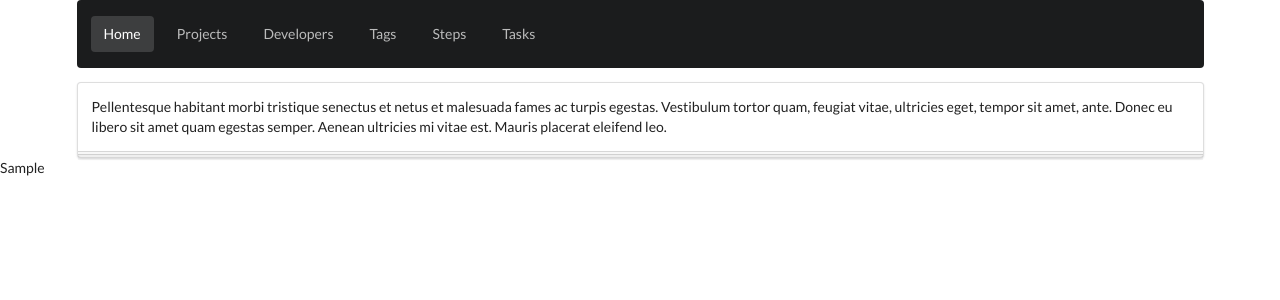
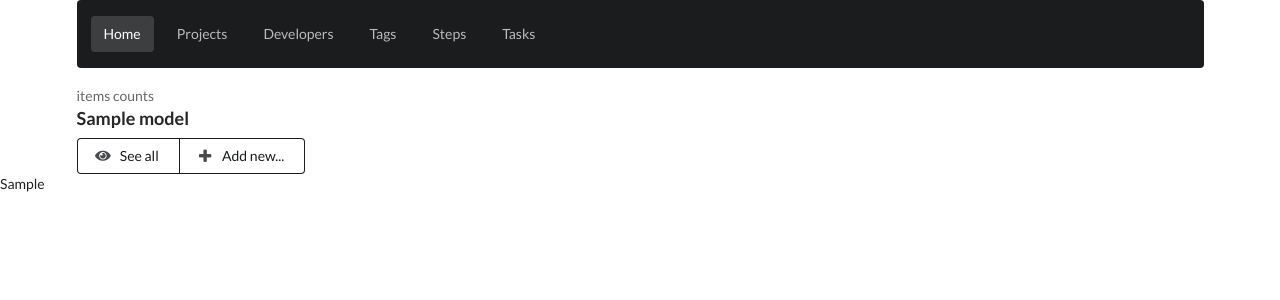
Before and after one commit to ghoussard/boards-symfony, a Symfony app: template templates/index.html.twig in a window 1280 px wide. Shown: the top 300 px of the page. Run offline with Twig, Linux system fonts and the light colour scheme; the template is opened without the code that fills it: most values are stand-ins (such as "Sample title", 1, 10 or a date in 2020); some libraries are stand-ins or nearby versions.

Commit message:
homepage

```diff
--- a/templates/index.html.twig
+++ b/templates/index.html.twig
@@ -1,8 +1,35 @@
 {% extends "base.html.twig" %}
 {%  block body %}
-<div class="ui tall stacked segment">
-  <p>Pellentesque habitant morbi tristique senectus et netus et malesuada fames ac turpis egestas. Vestibulum tortor quam, feugiat vitae, ultricies eget, tempor sit amet, ante. Donec eu libero sit amet quam egestas semper. Aenean ultricies mi vitae est. Mauris placerat eleifend leo.</p>
-</div>
+
+    <div class="ui divided items">
+
+        {% for model in models %}
+
+            <div class="item">
+                <div class="content">
+                    <div class="meta">
+                        <span>items counts</span>
+                    </div>
+                    <a class="header">{{ model }}</a>
+                    <div class="description">
+                        <div class="ui buttons">
+                            <div class="ui basic black button">
+                                <i class="eye icon"></i>
+                                See all
+                            </div>
+                            <div class="ui basic black button">
+                                <i class="plus icon"></i>
+                                Add new...
+                            </div>
+                        </div>
+                    </div>
+                </div>
+            </div>
+
+        {% endfor %}
+
+    </div>
+
 {% endblock %}
 {% block javascripts %}
     {{ parent() }}
```
Also changed, not shown: src/Controller/IndexController.php (+7 -1 lines).
